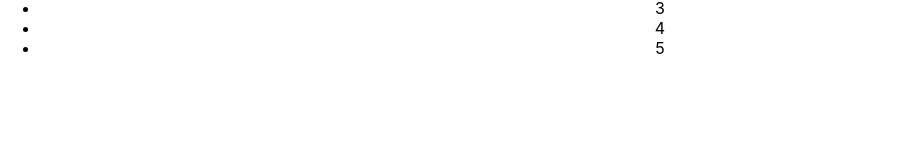
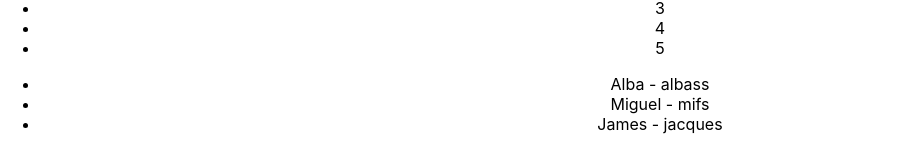
Before and after one commit to AlbaSS18/react-init-app, a React (Create React App) app: page / in a window 1280 px wide. Shown: the part 1377-1524 px from the top of the page, without its empty margins (0-916 px from the left). Before the commit the page ends 1451 px from the top, so only its background shows below. Built offline with nearby package versions, Linux system fonts and the light colour scheme.

Commit message:
Listas: map con key

```diff
--- a/src/App.js
+++ b/src/App.js
@@ -31,6 +31,24 @@ class Bambi extends React.Component {
 }
 
 const numbers = [1,2,3,4,5]
+
+const users = [
+    {
+        id: 1,
+        username: 'albass',
+        name: 'Alba'
+    },
+    {
+        id: 2,
+        username: 'mifs',
+        name: 'Miguel'
+    },
+    {
+        id: 3,
+        username: 'jacques',
+        name: 'James'
+    }
+]
 
 class App extends React.Component{
 
@@ -75,7 +93,13 @@ class App extends React.Component{
                 <Counter/>
                 <ul>
                     {numbers.map((number, index) => (
-                        <li>{number}</li>
+                        <li key={index}>{number}</li>
+                    ))}
+                </ul>
+
+                <ul>
+                    {users.map((user, index) => (
+                        <li key={user.id}>{user.name} - {user.username}</li>
                     ))}
                 </ul>
 
```
